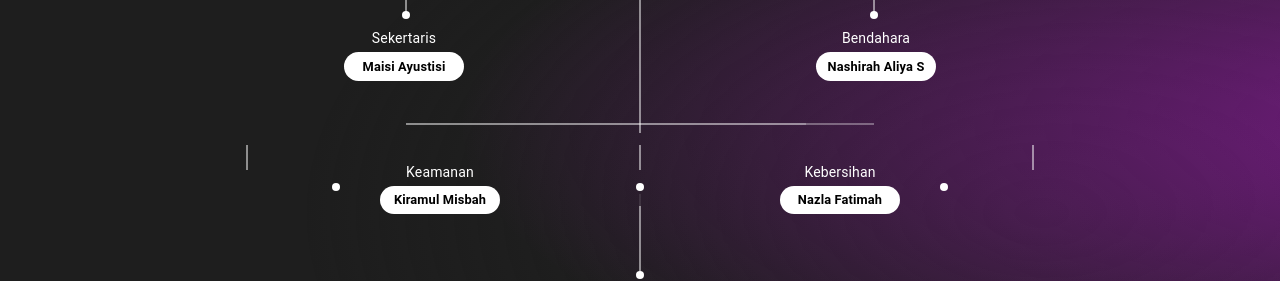
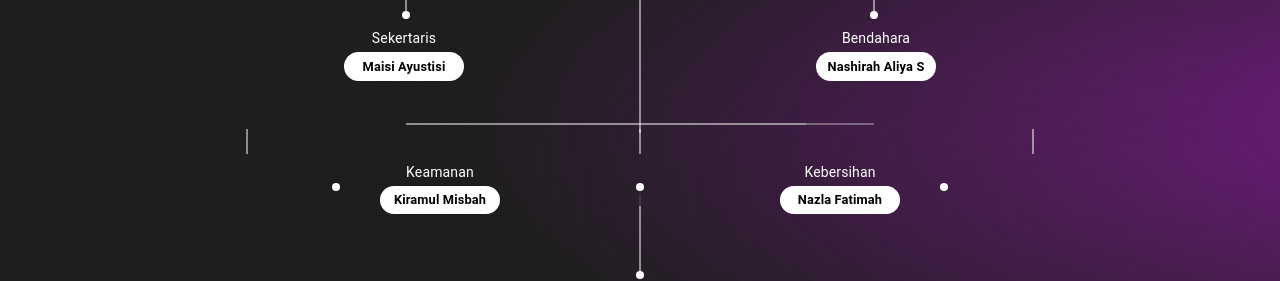
Before and after one commit to audya774/web-class-GTO, a React (Vite) app: page / in a window 1280 px wide. Shown: the part 1780-2061 px from the top of the page. Built offline with nearby package versions, Linux system fonts and the light colour scheme; no server answers; the database is empty.

Commit message:
Update StrukturKelas.jsx

```diff
--- a/src/Pages/StrukturKelas.jsx
+++ b/src/Pages/StrukturKelas.jsx
@@ -91,7 +91,7 @@ const StrukturKelas = () => {
           <img src="LineHorizontal.svg" alt="Line" className="relative top-[-16.5rem] hidden lg:flex lg:w-[4.2rem]" data-aos="fade-up" data-aos-duration="600" />
         </div>
 
-        <div className="flex gap-[10.6rem] lg:gap-[22.70rem] relative top-[-16.10rem]" data-aos="fade-up" data-aos-duration="800">
+        <div className="flex gap-[10.6rem] lg:gap-[22.70rem] relative top-[-17.10rem]" data-aos="fade-up" data-aos-duration="800">
           <img src="LineKananKiri.svg" alt="LineKananKiri" />
           <img src="LineKananKiri.svg" alt="LineKananKiri" />
           <img src="LineKananKiri.svg" alt="LineKananKiri" className="hidden lg:flex" />
```
